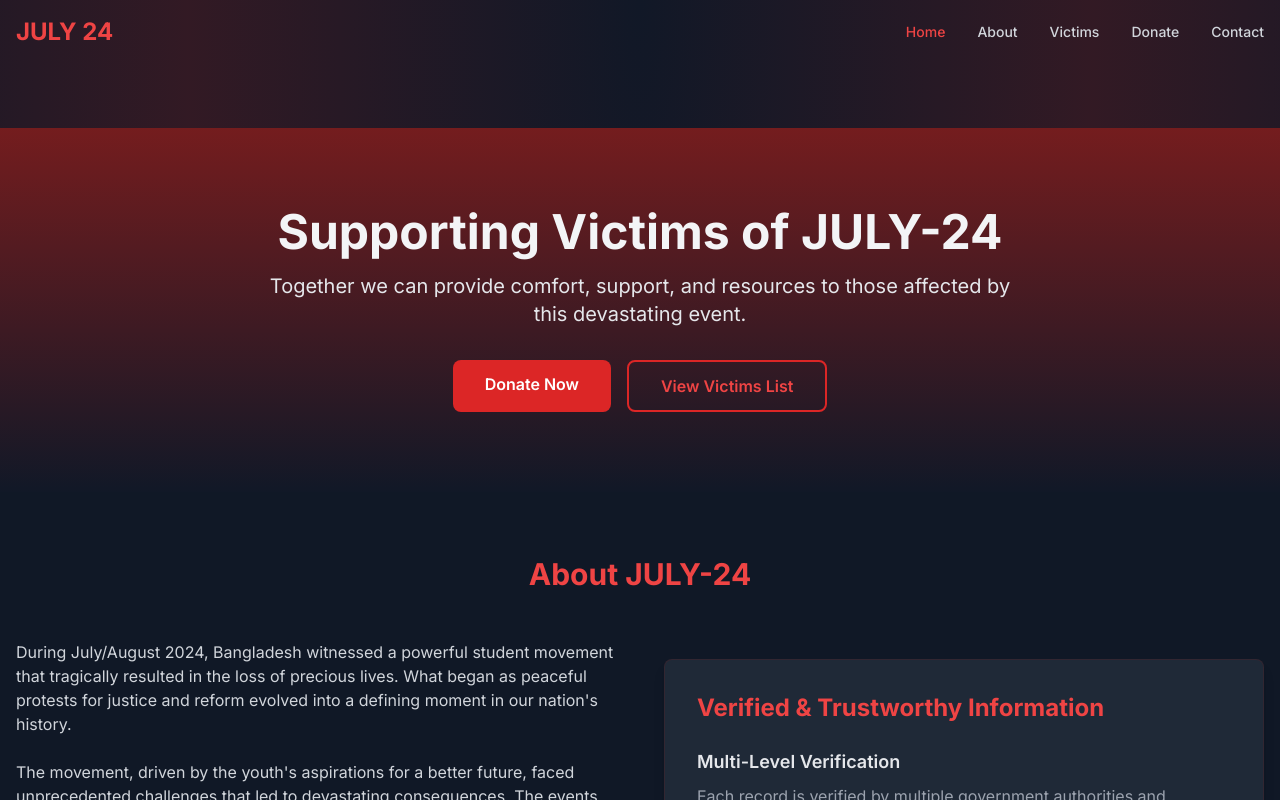
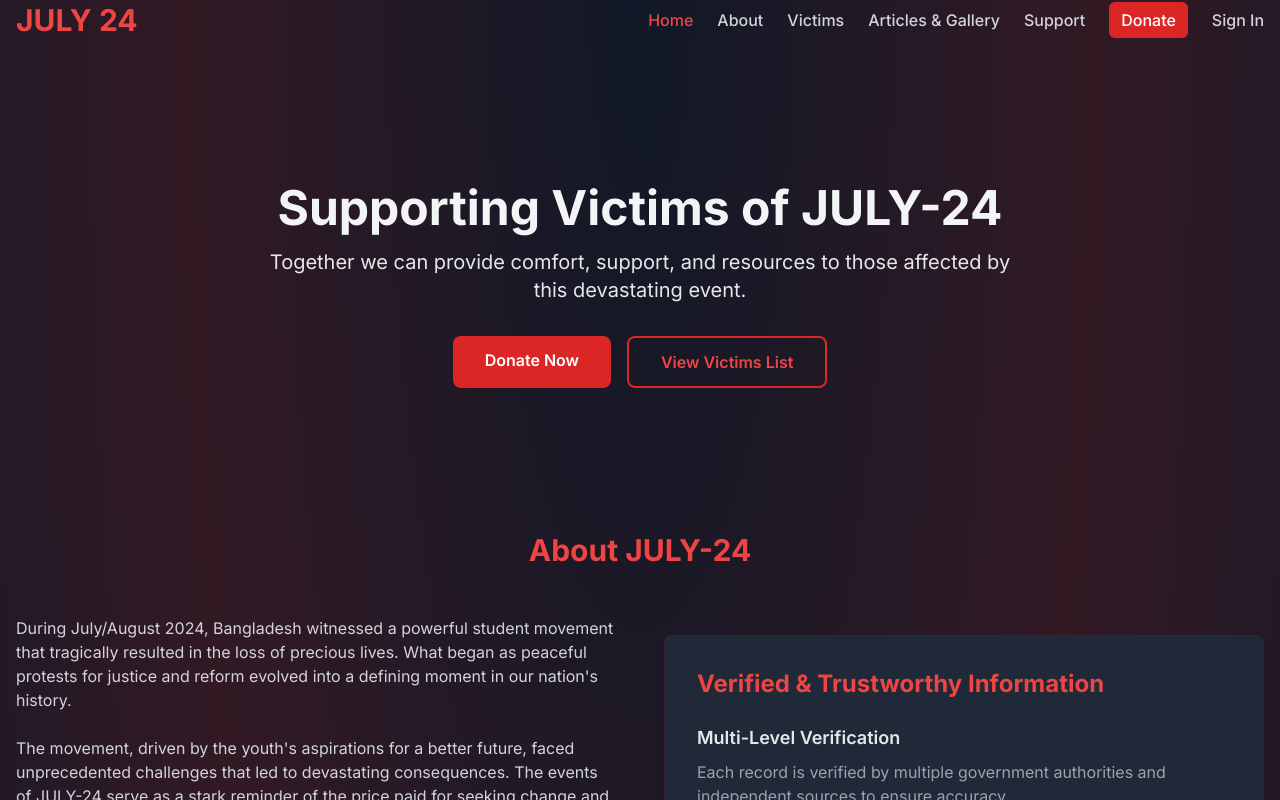
Before and after one commit to idontbyte69/JULY-24, a Next.js app: page / in a window 1280 px wide. Shown: the top 800 px of the page. Built offline with nearby package versions, Linux system fonts and the light colour scheme.

Commit message:
navbar updated

```diff
--- a/src/app/page.tsx
+++ b/src/app/page.tsx
@@ -2,9 +2,9 @@ import Link from 'next/link'
 
 export default function Home() {
   return (
-    <div className="min-h-screen bg-gray-900">
+    <div className="min-h-screen">
       {/* Hero Section */}
-      <section className="bg-gradient-to-b from-red-900/90 to-gray-900 text-white py-20 text-center">
+      <section className="text-white py-20 text-center">
         <h1 className="text-5xl font-bold mb-4">Supporting Victims of JULY-24</h1>
         <p className="text-xl mb-8 text-gray-200 max-w-3xl mx-auto">
           Together we can provide comfort, support, and resources to those affected by this devastating event.
@@ -26,7 +26,7 @@ export default function Home() {
       </section>
 
       {/* About Section */}
-      <section className="py-16 bg-gray-900/50">
+      <section className="py-16 bg-transparent">
         <div className="container mx-auto px-4">
           <h2 className="text-3xl font-bold text-center mb-12 text-red-500">About JULY-24</h2>
           <div className="grid grid-cols-1 lg:grid-cols-2 gap-12 items-center">
@@ -80,7 +80,7 @@ export default function Home() {
       </section>
 
       {/* Impact Summary */}
-      <section className="py-16 bg-gray-900/50">
+      <section className="py-16 bg-transparent">
         <div className="container mx-auto px-4">
           <h2 className="text-3xl font-bold text-center mb-12 text-red-500">Impact Summary</h2>
           <div className="grid grid-cols-1 md:grid-cols-3 gap-8">
@@ -104,7 +104,7 @@ export default function Home() {
       </section>
 
       {/* Upcoming Events */}
-      <section className="py-16 bg-gray-900">
+      <section className="py-16 bg-transparent">
         <div className="container mx-auto px-4">
           <h2 className="text-3xl font-bold text-center mb-12 text-red-500">Upcoming Events</h2>
           <div className="grid grid-cols-1 md:grid-cols-3 gap-8">
@@ -128,7 +128,7 @@ export default function Home() {
       </section>
 
       {/* Call to Action */}
-      <section className="py-16 bg-gradient-to-t from-red-900/90 to-gray-900 text-white">
+      <section className="py-16 text-white">
         <div className="container mx-auto px-4 text-center">
           <h2 className="text-3xl font-bold mb-6">Join Us in Making a Difference</h2>
           <p className="text-xl mb-8 text-gray-200 max-w-3xl mx-auto">
--- a/src/components/Navbar.tsx
+++ b/src/components/Navbar.tsx
@@ -34,38 +34,52 @@ export default function Navbar() {
           isScrolled ? 'bg-gray-900/95 backdrop-blur-sm border-b border-red-900/20' : 'bg-transparent'
         }`}>
           <div className="max-w-7xl mx-auto px-4">
-            <div className="flex justify-between items-center h-16">
+            <div className="flex justify-between items-center h-10">
               <Link href="/" className="flex items-center">
-                <span className="text-2xl font-bold text-red-500">JULY 24</span>
+                <span className="text-3xl font-bold text-red-500">JULY 24</span>
               </Link>
 
               {/* Desktop menu */}
-              <div className="hidden md:flex items-center space-x-8">
-                <Link href="/" className={`text-sm font-medium ${pathname === '/' ? 'text-red-500' : 'text-gray-300 hover:text-red-500'}`}>
+              <div className="hidden md:flex items-center space-x-6">
+                <Link href="/" className={`text-base font-medium ${pathname === '/' ? 'text-red-500' : 'text-gray-300 hover:text-red-500'}`}>
                   Home
                 </Link>
-                <Link href="/about" className={`text-sm font-medium ${pathname === '/about' ? 'text-red-500' : 'text-gray-300 hover:text-red-500'}`}>
+                <Link href="/about" className={`text-base font-medium ${pathname === '/about' ? 'text-red-500' : 'text-gray-300 hover:text-red-500'}`}>
                   About
                 </Link>
-                <Link href="/victims" className={`text-sm font-medium ${pathname === '/victims' ? 'text-red-500' : 'text-gray-300 hover:text-red-500'}`}>
+                <Link href="/victims" className={`text-base font-medium ${pathname === '/victims' ? 'text-red-500' : 'text-gray-300 hover:text-red-500'}`}>
                   Victims
                 </Link>
-                <Link href="/donate" className={`text-sm font-medium ${pathname === '/donate' ? 'text-red-500' : 'text-gray-300 hover:text-red-500'}`}>
+                <Link href="/articles" className={`text-base font-medium ${pathname === '/articles' ? 'text-red-500' : 'text-gray-300 hover:text-red-500'}`}>
+                  Articles & Gallery
+                </Link>
+                <Link href="/support" className={`text-base font-medium ${pathname === '/support' ? 'text-red-500' : 'text-gray-300 hover:text-red-500'}`}>
+                  Support
+                </Link>
+                <Link
+                  href="/donate"
+                  className={`px-3 py-1.5 rounded-md text-base font-medium bg-red-600 text-white hover:bg-red-700 transition-colors ${
+                    pathname === '/donate' ? 'bg-red-700' : ''
+                  }`}
+                >
                   Donate
                 </Link>
-                <Link href="/contact" className={`text-sm font-medium ${pathname === '/contact' ? 'text-red-500' : 'text-gray-300 hover:text-red-500'}`}>
-                  Contact
+                <Link
+                  href="/sign-in"
+                  className={`text-base font-medium ${pathname === '/sign-in' ? 'text-red-500' : 'text-gray-300 hover:text-red-500'}`}
+                >
+                  Sign In
                 </Link>
               </div>
 
               {/* Mobile menu button */}
               <button
-                className="block md:hidden p-2 text-gray-300 hover:text-red-500"
+                className="block md:hidden p-1 text-gray-300 hover:text-red-500"
                 onClick={toggleMenu}
                 aria-label="Toggle menu"
               >
                 <svg
-                  className="h-6 w-6"
+                  className="h-5 w-5"
                   fill="none"
                   viewBox="0 0 24 24"
                   stroke="currentColor"
@@ -83,18 +97,18 @@ export default function Navbar() {
       </div>
 
       {/* Spacer div to push content below navbar */}
-      <div className="h-16"></div>
+      <div className="h-10"></div>
 
       {/* Mobile menu panel */}
       <div
-        className={`fixed top-16 left-0 right-0 z-40 bg-gray-900/95 backdrop-blur-sm transform transition-all duration-300 ease-in-out ${
+        className={`fixed top-10 left-0 right-0 z-40 bg-gray-900/95 backdrop-blur-sm transform transition-all duration-300 ease-in-out ${
           isOpen ? 'translate-y-0 opacity-100' : '-translate-y-full opacity-0'
         } md:hidden`}
       >
-        <div className="px-2 pt-2 pb-3 space-y-1">
+        <div className="px-2 pt-1 pb-2 space-y-0.5">
           <Link
             href="/"
-            className={`block px-3 py-2 rounded-md text-base font-medium ${
+            className={`block px-3 py-1.5 rounded-md text-sm font-medium ${
               pathname === '/' ? 'text-red-500 bg-red-900/20' : 'text-gray-300 hover:text-red-500 hover:bg-gray-700'
             }`}
             onClick={() => setIsOpen(false)}
@@ -103,7 +117,7 @@ export default function Navbar() {
           </Link>
           <Link
             href="/about"
-            className={`block px-3 py-2 rounded-md text-base font-medium ${
+            className={`block px-3 py-1.5 rounded-md text-sm font-medium ${
               pathname === '/about' ? 'text-red-500 bg-red-900/20' : 'text-gray-300 hover:text-red-500 hover:bg-gray-700'
             }`}
             onClick={() => setIsOpen(false)}
@@ -112,7 +126,7 @@ export default function Navbar() {
           </Link>
           <Link
             href="/victims"
-            className={`block px-3 py-2 rounded-md text-base font-medium ${
+            className={`block px-3 py-1.5 rounded-md text-sm font-medium ${
               pathname === '/victims' ? 'text-red-500 bg-red-900/20' : 'text-gray-300 hover:text-red-500 hover:bg-gray-700'
             }`}
             onClick={() => setIsOpen(false)}
@@ -120,22 +134,40 @@ export default function Navbar() {
             Victims
           </Link>
           <Link
+            href="/articles"
+            className={`block px-3 py-1.5 rounded-md text-sm font-medium ${
+              pathname === '/articles' ? 'text-red-500 bg-red-900/20' : 'text-gray-300 hover:text-red-500 hover:bg-gray-700'
+            }`}
+            onClick={() => setIsOpen(false)}
+          >
+            Articles & Gallery
+          </Link>
+          <Link
+            href="/support"
+            className={`block px-3 py-1.5 rounded-md text-sm font-medium ${
+              pathname === '/support' ? 'text-red-500 bg-red-900/20' : 'text-gray-300 hover:text-red-500 hover:bg-gray-700'
+            }`}
+            onClick={() => setIsOpen(false)}
+          >
+            Support
+          </Link>
+          <Link
             href="/donate"
-            className={`block px-3 py-2 rounded-md text-base font-medium ${
-              pathname === '/donate' ? 'text-red-500 bg-red-900/20' : 'text-gray-300 hover:text-red-500 hover:bg-gray-700'
+            className={`block px-3 py-1.5 rounded-md text-sm font-medium bg-red-600 text-white hover:bg-red-700 ${
+              pathname === '/donate' ? 'bg-red-700' : ''
             }`}
             onClick={() => setIsOpen(false)}
           >
             Donate
           </Link>
           <Link
-            href="/contact"
-            className={`block px-3 py-2 rounded-md text-base font-medium ${
-              pathname === '/contact' ? 'text-red-500 bg-red-900/20' : 'text-gray-300 hover:text-red-500 hover:bg-gray-700'
+            href="/sign-in"
+            className={`block px-3 py-1.5 rounded-md text-sm font-medium ${
+              pathname === '/sign-in' ? 'text-red-500 bg-red-900/20' : 'text-gray-300 hover:text-red-500 hover:bg-gray-700'
             }`}
             onClick={() => setIsOpen(false)}
           >
-            Contact
+            Sign In
           </Link>
         </div>
       </div>
```
